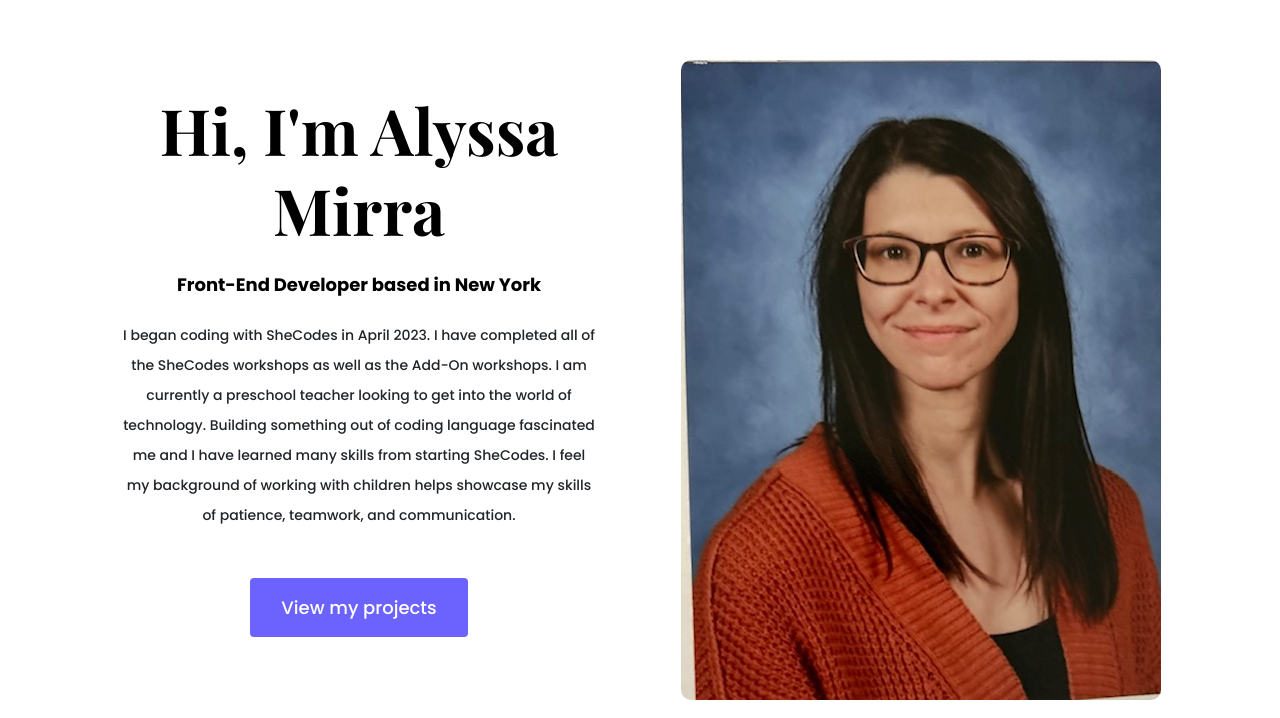
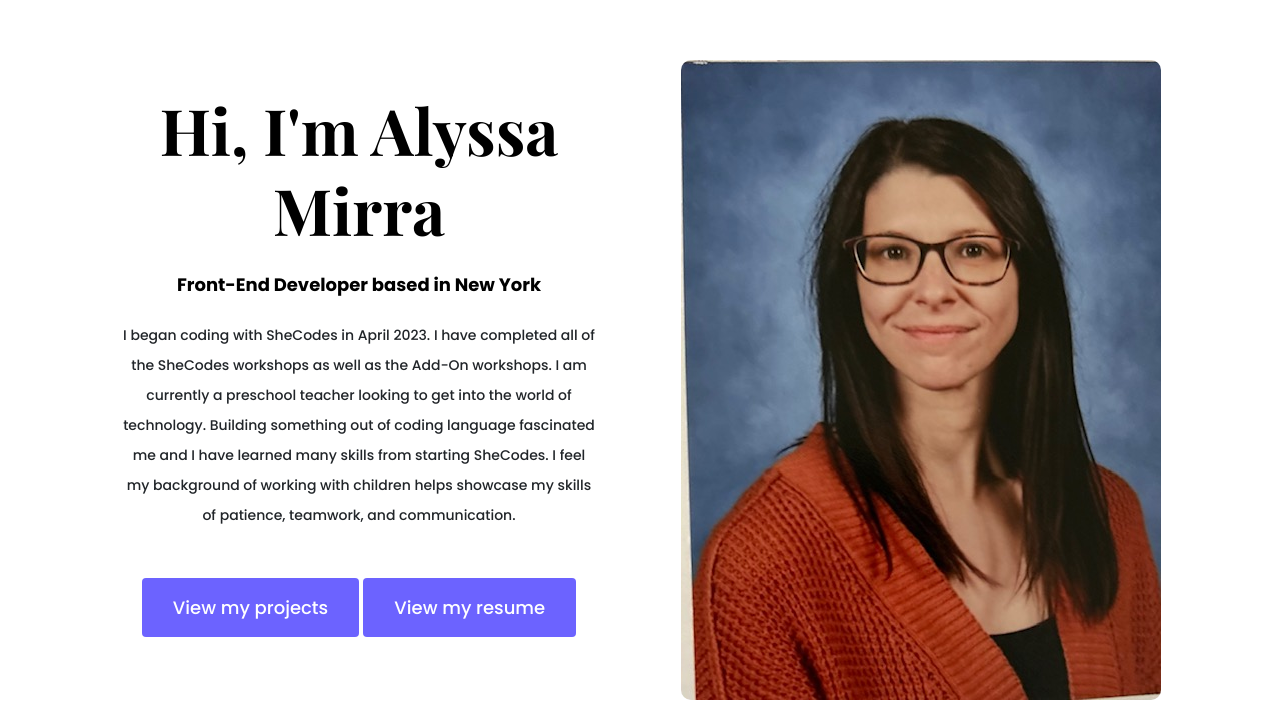
Before and after one commit to AlyssaM12/portfolio-project, a plain HTML site: page about.html in a window 1280 px wide. Shown: the part 82-800 px from the top of the page. Drawn offline with nearby package versions, Linux system fonts and the light colour scheme.

Commit message:
Added resume link

```diff
--- a/about.html
+++ b/about.html
@@ -72,6 +72,11 @@
               patience, teamwork, and communication.
             </p>
             <a href="/work.html" class="btn btn-branding">View my projects</a>
+            <a
+              href="https://www.canva.com/design/DAF08zJn3MM/7qN5FGSe_QgSrPhwOQNi2A/edit?utm_content=DAF08zJn3MM&utm_campaign=designshare&utm_medium=link2&utm_source=sharebutton"
+              class="btn btn-branding"
+              >View my resume</a
+            >
           </div>
         </div>
         <div class="col-lg-6">
```
